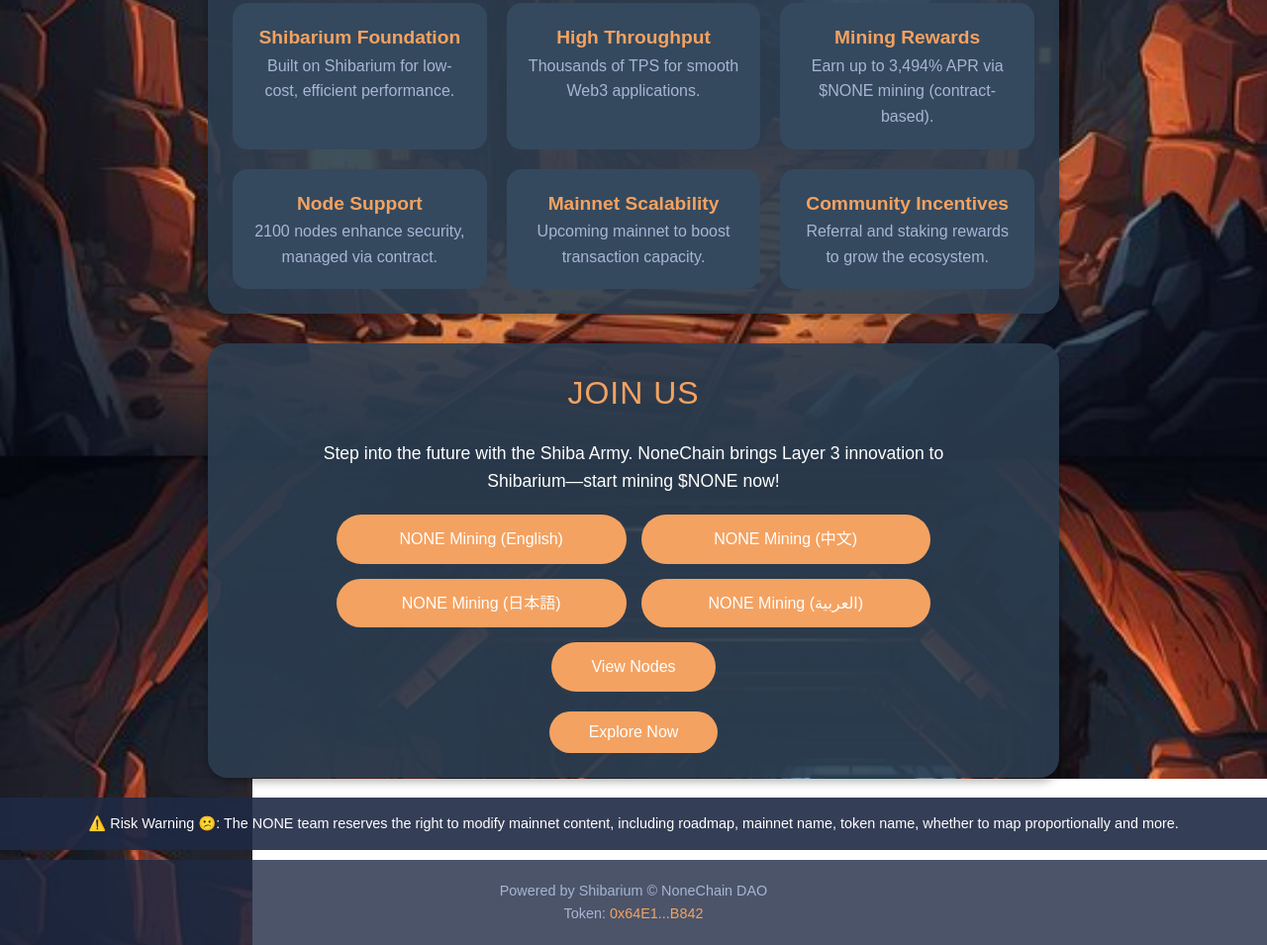
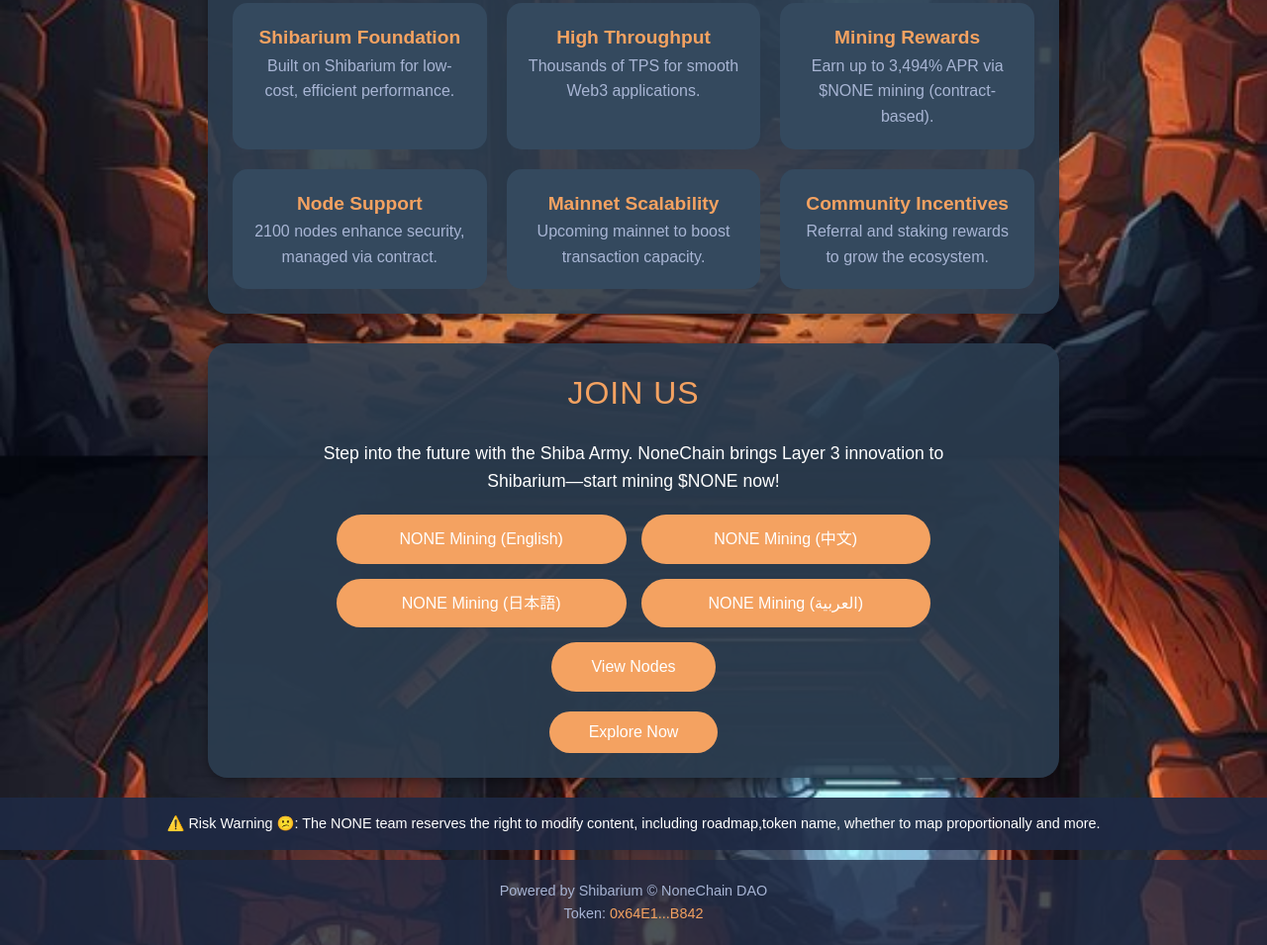
Before and after one commit to Shibfun/noneweb, a plain HTML site: page index.html in a window 1280 px wide. Shown: the part 1246-2201 px from the top of the page at 99% size. Drawn offline with Linux system fonts and the light colour scheme.

Commit message:
Update index.html

```diff
--- a/index.html
+++ b/index.html
@@ -351,7 +351,7 @@
     </div>
 
     <div class="risk-warning">
-        <p>⚠️ Risk Warning 😕: The NONE team reserves the right to modify mainnet content, including roadmap, mainnet name, token name, whether to map proportionally and more.</p>
+        <p>⚠️ Risk Warning 😕: The NONE team reserves the right to modify content, including roadmap,token name, whether to map proportionally and more.</p>
     </div>
 
     <footer>
```
